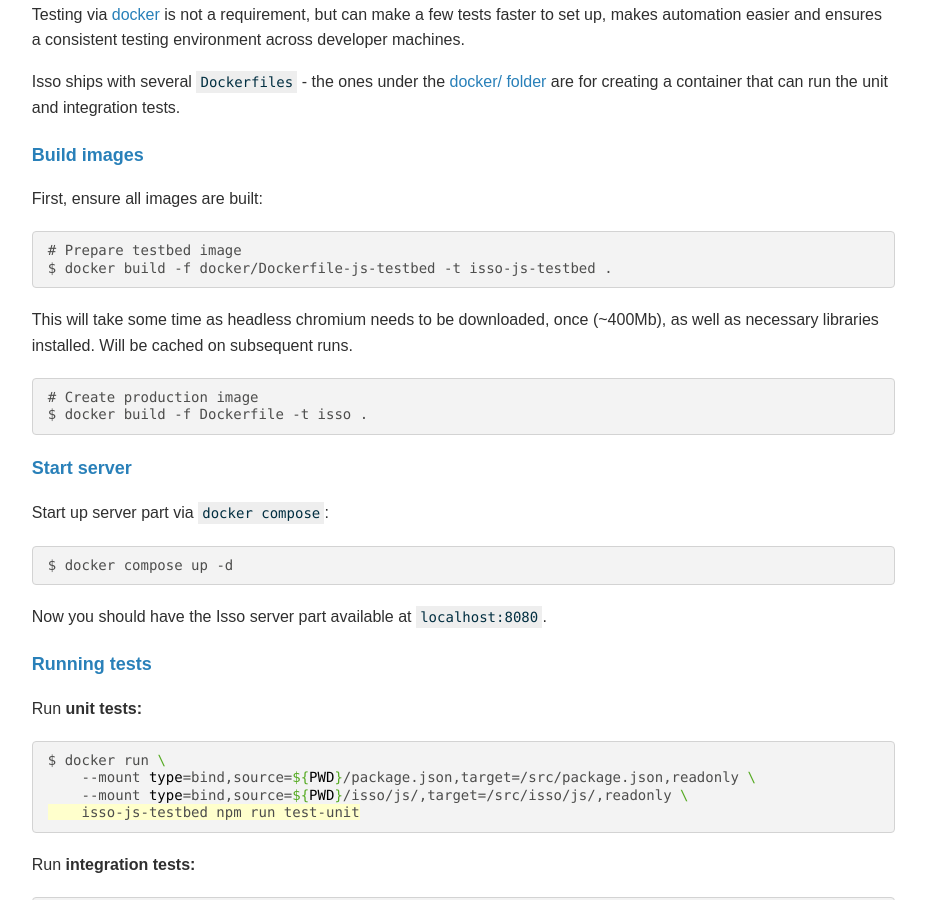
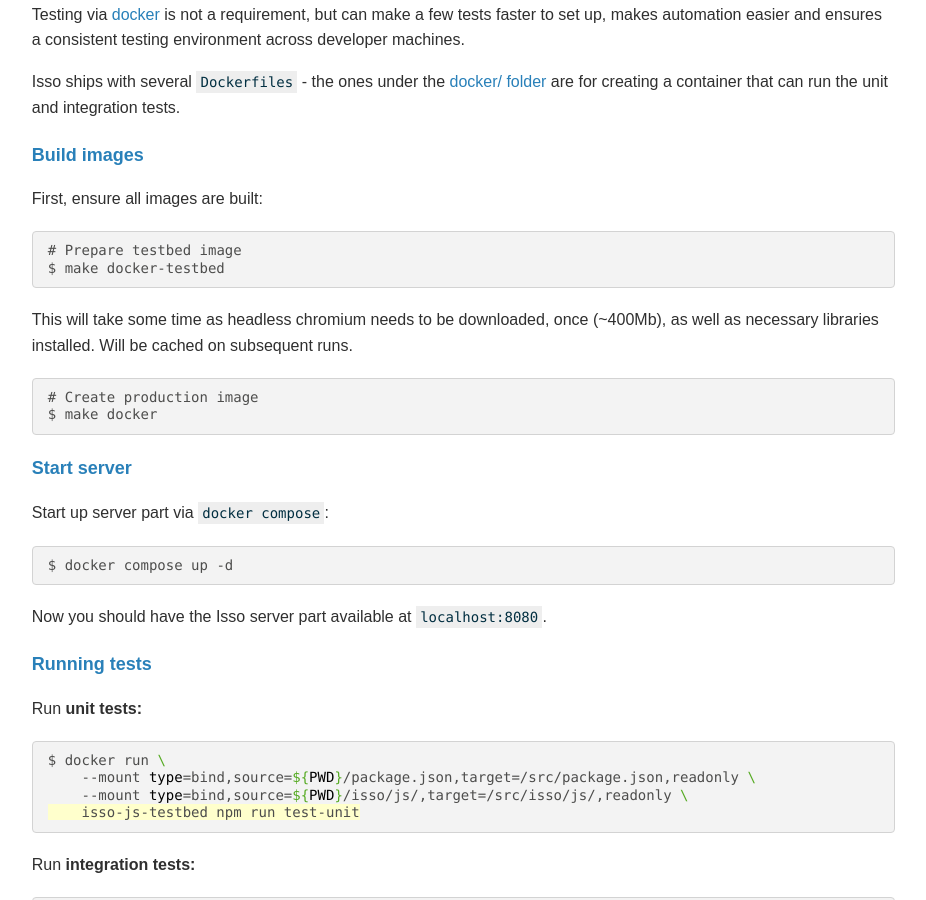
Before and after one commit to isso-comments/isso, a Sphinx documentation site: the page built from docs/docs/technical-docs/testing.rst, in a window 1280 px wide and 900 px high, scrolled down 1275 px. Shown: the whole window, without its empty margins (305-1231 px from the left). Built offline with Sphinx 7.4.7, drawn with Linux system fonts in a browser that asks for light colours.

Commit message:
docs: testing: Use make commands for docker

```diff
--- a/docs/docs/technical-docs/testing.rst
+++ b/docs/docs/technical-docs/testing.rst
@@ -67,7 +67,7 @@
 .. code-block:: console
 
     # Prepare testbed image
-    $ docker build -f docker/Dockerfile-js-testbed -t isso-js-testbed .
+    $ make docker-testbed
 
 This will take some time as headless chromium needs to be downloaded, once
 (~400Mb), as well as necessary libraries installed. Will be cached on subsequent
@@ -76,7 +76,7 @@
 .. code-block:: console
 
     # Create production image
-    $ docker build -f Dockerfile -t isso .
+    $ make docker
 
 Start server
 ^^^^^^^^^^^^
```
